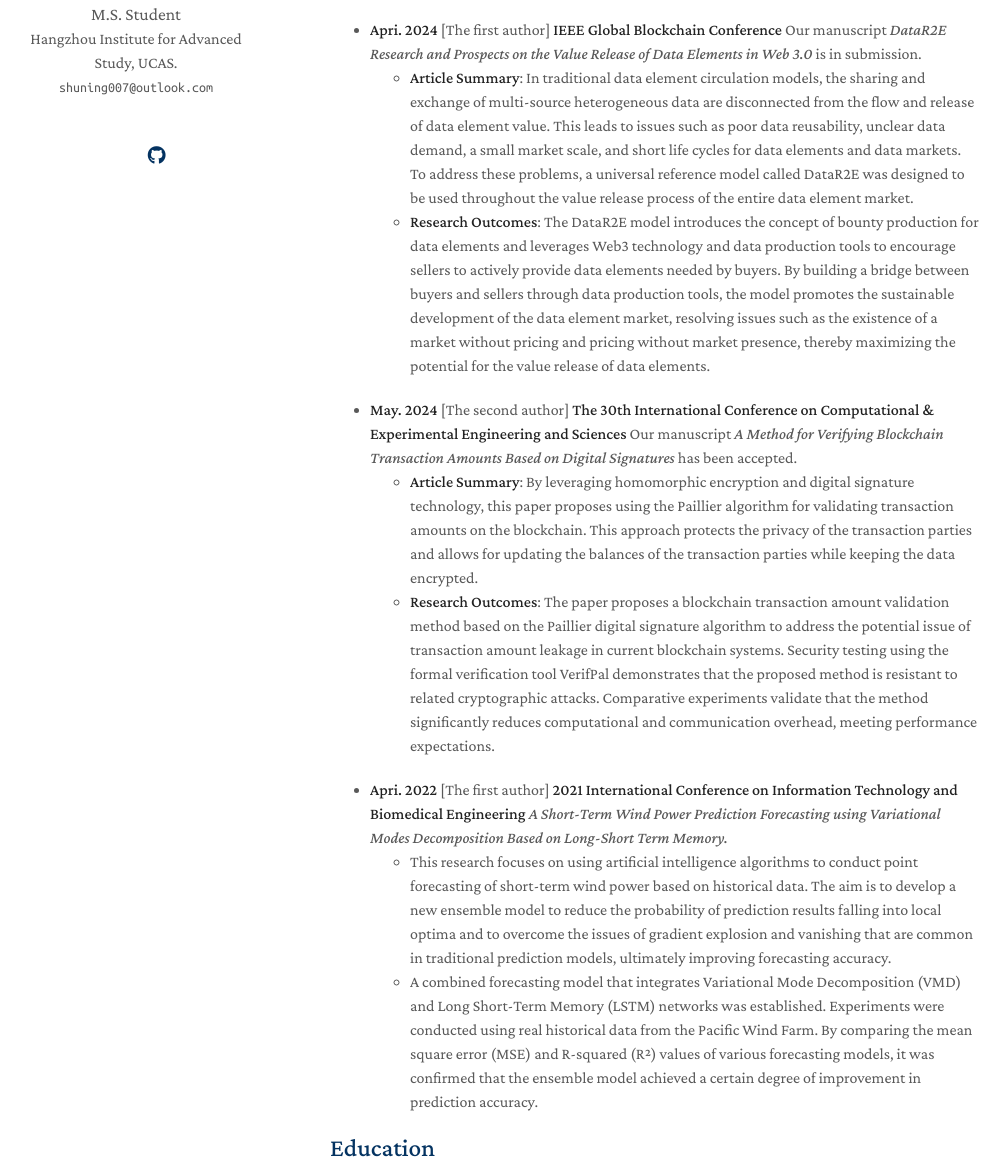
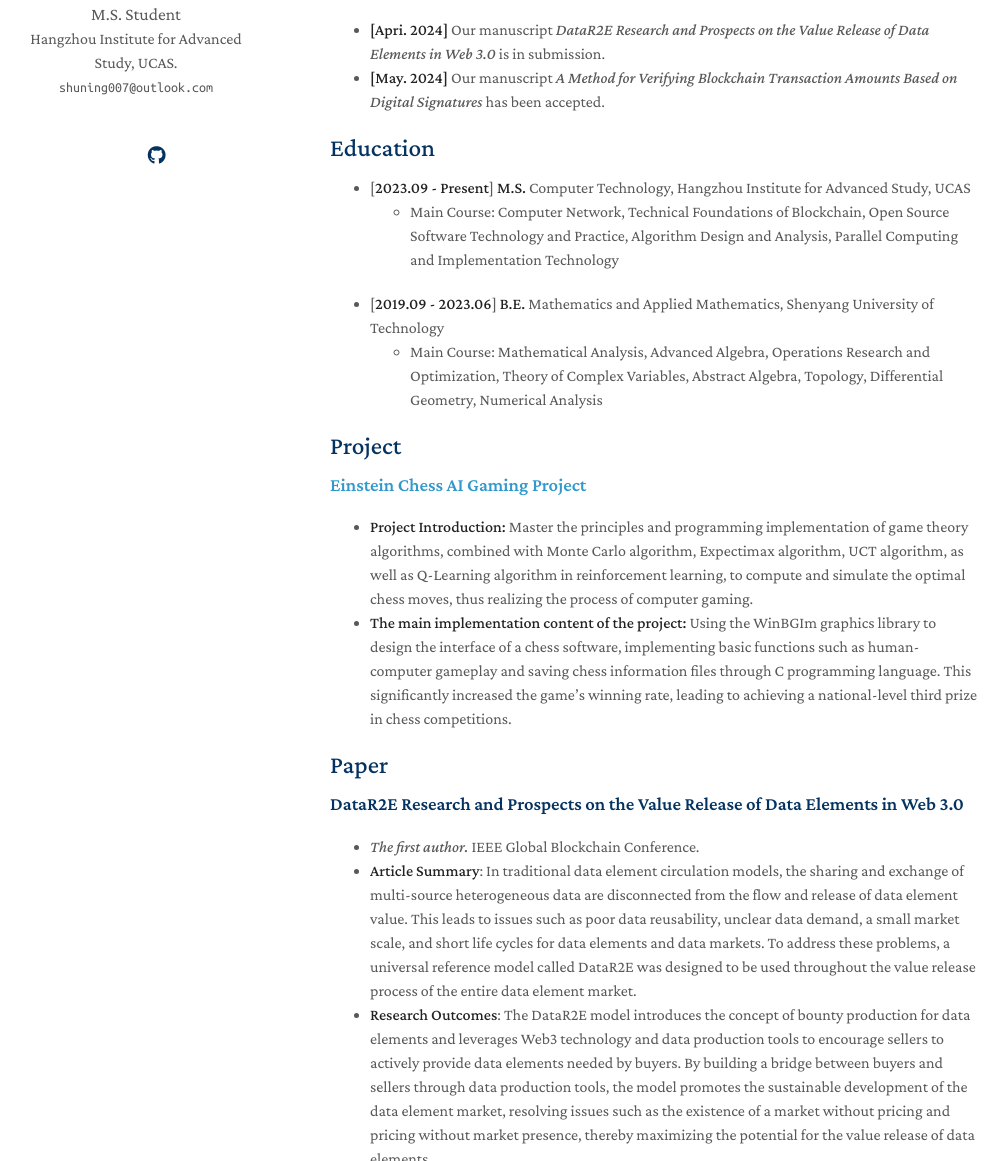
Before and after one commit to Shuning0312/Shuning0312.github.io, a Jekyll site: the page built from index.md, in a window 1280 px wide and 1400 px high, scrolled down 208 px. Shown: the part 239-1400 px from the top of the window, without its empty margins (140-1148 px from the left). Built offline with Jekyll 4.4.1, drawn with Linux system fonts in a browser that asks for light colours; nearby versions of some CDN libraries; a style sheet for code colours, icons or effects is not loaded; our own code applies the rules of GitHub Pages for plain Markdown files; some of the changed text lies outside the part shown.

Commit message:
update paper

```diff
--- a/index.md
+++ b/index.md
@@ -14,17 +14,8 @@
 - **Blockchain Development Intern:** Project Management and Standardization Department, Hangzhou Qulian Technology Co., Ltd.
 
 ## News
-- **Apri. 2024** [The first author] **IEEE Global Blockchain Conference** Our manuscript _DataR2E Research and Prospects on the Value Release of Data Elements in Web 3.0_ is in submission.
-  - **Article Summary**: In traditional data element circulation models, the sharing and exchange of multi-source heterogeneous data are disconnected from the flow and release of data element value. This leads to issues such as poor data reusability, unclear data demand, a small market scale, and short life cycles for data elements and data markets. To address these problems, a universal reference model called DataR2E was designed to be used throughout the value release process of the entire data element market.
-  - **Research Outcomes**: The DataR2E model introduces the concept of bounty production for data elements and leverages Web3 technology and data production tools to encourage sellers to actively provide data elements needed by buyers. By building a bridge between buyers and sellers through data production tools, the model promotes the sustainable development of the data element market, resolving issues such as the existence of a market without pricing and pricing without market presence, thereby maximizing the potential for the value release of data elements.
-
-- **May. 2024** [The second author] **The 30th International Conference on Computational & Experimental Engineering and Sciences** Our manuscript _A Method for Verifying Blockchain Transaction Amounts Based on Digital Signatures_ has been accepted.
-  - **Article Summary**: By leveraging homomorphic encryption and digital signature technology, this paper proposes using the Paillier algorithm for validating transaction amounts on the blockchain. This approach protects the privacy of the transaction parties and allows for updating the balances of the transaction parties while keeping the data encrypted.
-  - **Research Outcomes**: The paper proposes a blockchain transaction amount validation method based on the Paillier digital signature algorithm to address the potential issue of transaction amount leakage in current blockchain systems. Security testing using the formal verification tool VerifPal demonstrates that the proposed method is resistant to related cryptographic attacks. Comparative experiments validate that the method significantly reduces computational and communication overhead, meeting performance expectations.
-
-- **Apri. 2022** [The first author] **2021 International Conference on Information Technology and Biomedical Engineering** _A Short-Term Wind Power Prediction Forecasting using Variational Modes Decomposition Based on Long-Short Term Memory._
-  - This research focuses on using artificial intelligence algorithms to conduct point forecasting of short-term wind power based on historical data. The aim is to develop a new ensemble model to reduce the probability of prediction results falling into local optima and to overcome the issues of gradient explosion and vanishing that are common in traditional prediction models, ultimately improving forecasting accuracy.
-  - A combined forecasting model that integrates Variational Mode Decomposition (VMD) and Long Short-Term Memory (LSTM) networks was established. Experiments were conducted using real historical data from the Pacific Wind Farm. By comparing the mean square error (MSE) and R-squared (R²) values of various forecasting models, it was confirmed that the ensemble model achieved a certain degree of improvement in prediction accuracy.
+- **[Apri. 2024]** Our manuscript _DataR2E Research and Prospects on the Value Release of Data Elements in Web 3.0_ is in submission.
+- **[May. 2024]** Our manuscript _A Method for Verifying Blockchain Transaction Amounts Based on Digital Signatures_ has been accepted.
 
 ## Education
 - [**2023.09 - Present**] **M.S.**
@@ -39,6 +30,21 @@
 - **Project Introduction:** Master the principles and programming implementation of game theory algorithms, combined with Monte Carlo algorithm, Expectimax algorithm, UCT algorithm, as well as Q-Learning algorithm in reinforcement learning, to compute and simulate the optimal chess moves, thus realizing the process of computer gaming.
 - **The main implementation content of the project:** Using the WinBGIm graphics library to design the interface of a chess software, implementing basic functions such as human-computer gameplay and saving chess information files through C programming language. This significantly increased the game's winning rate, leading to achieving a national-level third prize in chess competitions.
 
+## Paper
+### DataR2E Research and Prospects on the Value Release of Data Elements in Web 3.0
+- _The first author._ IEEE Global Blockchain Conference.
+- **Article Summary**: In traditional data element circulation models, the sharing and exchange of multi-source heterogeneous data are disconnected from the flow and release of data element value. This leads to issues such as poor data reusability, unclear data demand, a small market scale, and short life cycles for data elements and data markets. To address these problems, a universal reference model called DataR2E was designed to be used throughout the value release process of the entire data element market.
+- **Research Outcomes**: The DataR2E model introduces the concept of bounty production for data elements and leverages Web3 technology and data production tools to encourage sellers to actively provide data elements needed by buyers. By building a bridge between buyers and sellers through data production tools, the model promotes the sustainable development of the data element market, resolving issues such as the existence of a market without pricing and pricing without market presence, thereby maximizing the potential for the value release of data elements.
+
+### A Method for Verifying Blockchain Transaction Amounts Based on Digital Signatures
+- _The second author._ The 30th International Conference on Computational & Experimental Engineering and Sciences.
+- **Article Summary**: By leveraging homomorphic encryption and digital signature technology, this paper proposes using the Paillier algorithm for validating transaction amounts on the blockchain. This approach protects the privacy of the transaction parties and allows for updating the balances of the transaction parties while keeping the data encrypted.
+- **Research Outcomes**: The paper proposes a blockchain transaction amount validation method based on the Paillier digital signature algorithm to address the potential issue of transaction amount leakage in current blockchain systems. Security testing using the formal verification tool VerifPal demonstrates that the proposed method is resistant to related cryptographic attacks. Comparative experiments validate that the method significantly reduces computational and communication overhead, meeting performance expectations.
+
+### A Short-Term Wind Power Prediction Forecasting using Variational Modes Decomposition Based on Long-Short Term Memory.
+- _The first author._ 2021 International Conference on Information Technology and Biomedical Engineering.
+- **Article Summary**: This research focuses on using artificial intelligence algorithms to conduct point forecasting of short-term wind power based on historical data. The aim is to develop a new ensemble model to reduce the probability of prediction results falling into local optima and to overcome the issues of gradient explosion and vanishing that are common in traditional prediction models, ultimately improving forecasting accuracy.
+- **Research Outcomes**:A combined forecasting model that integrates Variational Mode Decomposition (VMD) and Long Short-Term Memory (LSTM) networks was established. Experiments were conducted using real historical data from the Pacific Wind Farm. By comparing the mean square error (MSE) and R-squared (R²) values of various forecasting models, it was confirmed that the ensemble model achieved a certain degree of improvement in prediction accuracy.
 
 ## Competitions
 - **[Aug. 2021]** China Computer Games Competition _Connect Six project_, Second Prize at the National Level;
```
